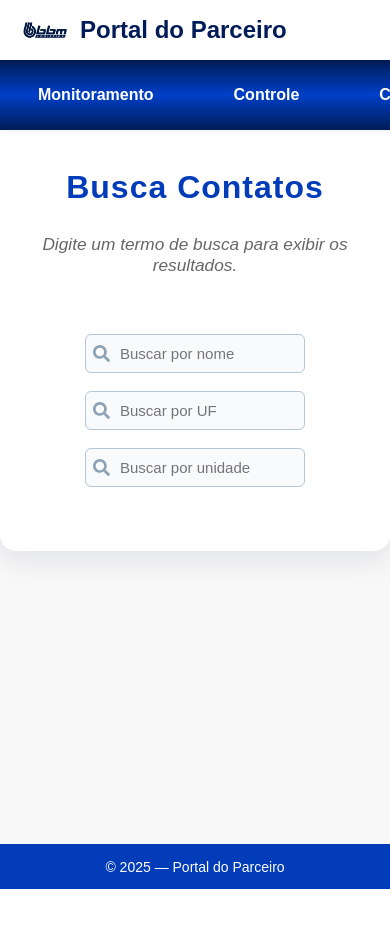
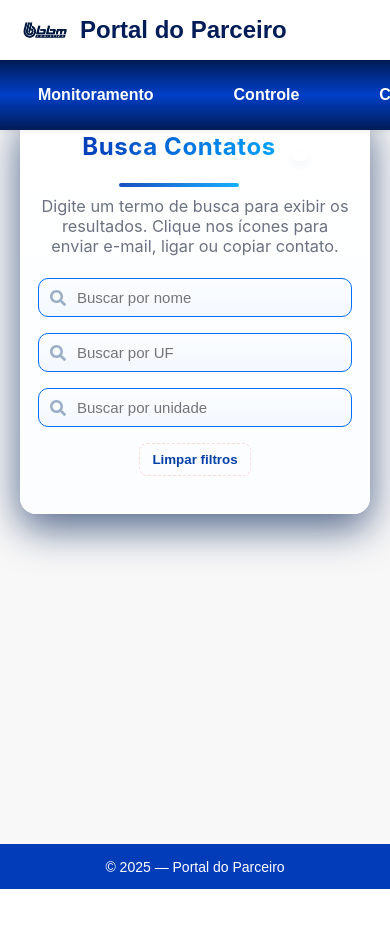
Before and after one commit to gamebos-collab/portaldoparceiro, a React (Create React App) app: page /comunicacao/contatos in a window 390 px wide. Shown: the top 928 px of the page. Built offline with nearby package versions, Linux system fonts and the light colour scheme.

Commit message:
contatos

```diff
--- a/src/pages/Contatos.css
+++ b/src/pages/Contatos.css
@@ -1,131 +1,325 @@
+/* Estilo aprimorado e animado para a página de contatos */
+
+/* Container */
 .contatos-wrapper {
   max-width: 1100px;
   margin: 40px auto;
-  padding: 32px 24px;
-  background: #fff;
+  padding: 30px;
+  background: linear-gradient(180deg, #ffffff 0%, #fbfdff 100%);
   border-radius: 16px;
-  box-shadow: 0 8px 30px rgba(0, 22, 69, 0.1);
+  box-shadow: 0 14px 40px rgba(3, 32, 85, 0.678);
+  position: relative;
+  overflow: visible;
+  font-family: Inter, "Helvetica Neue", Arial, sans-serif;
 }
 
+/* Header */
+.contatos-header {
+  display: flex;
+  align-items: center;
+  justify-content: center;
+  gap: 16px;
+  margin-bottom: 8px;
+}
+.contatos-title {
+  text-align: center;
+  color: #05286a;
+  font-size: 1.9rem;
+  margin: 0;
+  letter-spacing: 0.6px;
+  font-weight: 700;
+  background: linear-gradient(90deg, #023cb9 0%, #00a3ff 100%);
+  -webkit-background-clip: text;
+  background-clip: text;
+  color: transparent;
+  display: inline-block;
+  padding-bottom: 6px;
+  position: relative;
+}
+.contatos-title::after {
+  content: "";
+  display: block;
+  margin: 8px auto 0;
+  width: 120px;
+  height: 4px;
+  border-radius: 8px;
+  background: linear-gradient(
+    90deg,
+    rgba(2, 60, 185, 0.9),
+    rgba(0, 167, 255, 0.9)
+  );
+}
+
+/* Result badge */
+.contatos-badge {
+  background: #ffffff;
+  color: #2a2a2a;
+  font-weight: 700;
+  padding: 6px 10px;
+  border-radius: 999px;
+  box-shadow: 0 4px 10px rgba(2, 60, 185, 0.06);
+  font-size: 0.95rem;
+}
+
+/* Subtitle info */
 .contatos-info {
   text-align: center;
-  font-size: 1.08rem;
-  color: #666;
-  margin-bottom: 58px; /* Espaço maior abaixo do título */
-  font-style: italic;
+  font-size: 1.02rem;
+  color: #6b7280;
+  margin: 12px 0 22px;
+  font-style: normal;
 }
 
-.contatos-title {
-  text-align: center;
-  color: #023cb9;
-  font-size: 2rem;
-  margin-bottom: 28px;
-  font-weight: 600;
-  letter-spacing: 1px;
-}
-
+/* Filters area */
 .contatos-filtros {
   display: flex;
-  gap: 18px;
+  gap: 16px;
   flex-wrap: wrap;
   justify-content: center;
-  margin-bottom: 32px;
+  margin-bottom: 20px;
+  align-items: center;
 }
 
 .input-group {
   position: relative;
   display: flex;
   align-items: center;
-  width: 220px;
+  width: 260px;
+  transition: transform 160ms ease;
+}
+.input-group:hover {
+  transform: translateY(-3px);
+}
+.input-group input {
+  width: 100%;
+  padding: 10px 12px 10px 38px;
+  border: 1px solid #006eff;
+  border-radius: 10px;
+  font-size: 15px;
+  background: linear-gradient(180deg, #fcfeff, #f3f8ff);
+  transition: box-shadow 0.18s, border-color 0.18s;
+}
+.input-group input:focus {
+  border-color: #1e6bff;
+  outline: none;
+  box-shadow: 0 8px 22px rgba(30, 107, 255, 0.1);
+}
+.input-icon {
+  position: absolute;
+  left: 12px;
+  font-size: 16px;
+  color: #9aaec6;
 }
 
-.input-group input {
-  width: 100%;
-  padding: 10px 12px 10px 34px;
-  border: 1px solid #b5c6d6;
+/* Clear button inside input */
+.clear-btn {
+  position: absolute;
+  right: 6px;
+  background: transparent;
+  border: none;
+  color: #6b7280;
+  padding: 6px;
   border-radius: 6px;
-  font-size: 15px;
-  transition: border-color 0.2s;
-  background: #f8fafc;
+  cursor: pointer;
+  transition: background 0.12s, transform 0.12s;
+}
+.clear-btn:hover {
+  background: rgba(0, 0, 0, 0.04);
+  transform: scale(1.06);
 }
 
-.input-group input:focus {
-  border-color: #023cb9;
-  outline: none;
-  background: #fff;
-  box-shadow: 0 2px 7px rgba(2, 60, 185, 0.07);
+/* Ghost button for clearing all */
+.btn-ghost {
+  padding: 8px 12px;
+  border-radius: 8px;
+  border: 1px dashed #fedbdb;
+  background: transparent;
+  color: #0340a6;
+  cursor: pointer;
+  font-weight: 700;
+  transition: background 0.12s, box-shadow 0.12s, transform 0.12s;
+}
+.btn-ghost:hover {
+  background: rgba(2, 60, 185, 0.06);
+  transform: translateY(-3px);
 }
 
-.input-icon {
-  position: absolute;
-  left: 8px;
-  font-size: 17px;
-  color: #8da2b7;
+/* Table wrapper */
+.table-responsive {
+  overflow-x: auto;
+  margin-top: 12px;
+  padding-bottom: 8px;
 }
 
-.table-responsive {
-  overflow-x: auto;
-}
-
+/* Table */
 .contatos-table {
   width: 100%;
   border-collapse: collapse;
   font-size: 15px;
   margin: 0 auto;
-  background: #f8fafc;
-  border-radius: 10px;
+  background: #fff;
+  border-radius: 12px;
   overflow: hidden;
-  box-shadow: 0 2px 8px rgba(2, 60, 185, 0.05);
+  box-shadow: 0 6px 22px rgba(2, 60, 185, 0.04);
 }
 
+/* Header */
 .contatos-table thead tr {
-  background: linear-gradient(90deg, #023cb9 0%, #006fff 100%);
+  background: linear-gradient(90deg, #0f3fb0 0%, #1e81d8 100%);
   color: #fff;
-  font-size: 1rem;
-  font-weight: 600;
+  font-size: 0.98rem;
+  font-weight: 700;
 }
 
+/* Cells */
 .contatos-table th,
 .contatos-table td {
-  padding: 10px 14px;
+  padding: 12px 14px;
   border: none;
   text-align: left;
   vertical-align: middle;
 }
 
+/* Row styling */
+.contatos-table tbody tr {
+  transition: background 0.18s, transform 0.12s, box-shadow 0.18s;
+  transform-origin: left center;
+}
 .contatos-table tbody tr:nth-child(even) {
-  background: #eaf0f6;
+  background: #f6fafd;
+}
+.contatos-table tbody tr:hover {
+  background: #0f3fb03b;
+  transform: translateY(-4px);
+  box-shadow: 0 10px 24px rgba(2, 60, 185, 0.06);
 }
 
-.contatos-table tbody tr:hover {
-  background: #d9e7fa;
-  transition: background 0.18s;
+/* Name column emphasis */
+.nome-col {
+  font-weight: 700;
+  color: #05286a;
 }
 
-.email-link {
-  color: #023cb9;
-  text-decoration: none;
-  font-weight: 500;
-  display: flex;
+/* Icons and action buttons in table cells */
+.email-cell,
+.phone-cell {
+  display: inline-flex;
   align-items: center;
-  gap: 7px;
+  gap: 8px;
+  position: relative;
+}
+.table-icon {
+  font-size: 16px;
+  margin-right: 6px;
+  color: #0f3fb0;
 }
 
-.email-link:hover {
-  text-decoration: underline;
-  color: #006fff;
+/* Icon action button */
+.icon-btn {
+  background: transparent;
+  border: none;
+  color: #6b7280;
+  padding: 6px;
+  border-radius: 6px;
+  cursor: pointer;
+  transition: background 0.12s, transform 0.12s;
+}
+.icon-btn:hover {
+  background: rgba(2, 60, 185, 0.06);
+  color: #023cb9;
+  transform: translateY(-2px);
 }
 
-.table-icon {
-  font-size: 16px;
-  margin-right: 5px;
-  color: #023cb9;
+/* Tooltip "Copiado!" */
+.copied-tooltip {
+  position: absolute;
+  top: -28px;
+  right: -6px;
+  background: #05286a;
+  color: #fff;
+  padding: 4px 8px;
+  font-size: 12px;
+  border-radius: 6px;
+  box-shadow: 0 6px 16px rgba(2, 60, 185, 0.12);
+  white-space: nowrap;
+  transform-origin: top right;
+  animation: pop 260ms ease;
+}
+@keyframes pop {
+  from {
+    transform: scale(0.85);
+    opacity: 0;
+  }
+  to {
+    transform: scale(1);
+    opacity: 1;
+  }
 }
 
+/* Empty state */
+.empty-state {
+  margin-top: 28px;
+  text-align: center;
+}
+.empty-emoji {
+  font-size: 44px;
+  margin-bottom: 8px;
+  animation: float 2.6s ease-in-out infinite;
+}
+@keyframes float {
+  0% {
+    transform: translateY(0);
+  }
+  50% {
+    transform: translateY(-8px);
+  }
+  100% {
+    transform: translateY(0);
+  }
+}
 .contatos-msg {
   text-align: center;
-  margin-top: 30px;
+  margin-top: 8px;
   font-style: italic;
   color: #7a7a7a;
-  font-size: 1.1rem;
+  font-size: 1.05rem;
 }
+
+/* Row entry animation */
+.contato-row {
+  animation: fadeInUp 280ms ease both;
+}
+@keyframes fadeInUp {
+  from {
+    opacity: 0;
+    transform: translateY(6px);
+  }
+  to {
+    opacity: 1;
+    transform: translateY(0);
+  }
+}
+
+/* Responsive tweaks */
+@media (max-width: 900px) {
+  .input-group {
+    width: 100%;
+    max-width: 420px;
+  }
+  .contatos-wrapper {
+    padding: 18px;
+    margin: 20px;
+  }
+  .contatos-title {
+    font-size: 1.5rem;
+  }
+  .contatos-badge {
+    font-size: 0.85rem;
+    padding: 5px 8px;
+  }
+  .contatos-table th,
+  .contatos-table td {
+    padding: 8px 10px;
+    font-size: 13px;
+  }
+}
```
Also changed, not shown: src/pages/Contatos.js.
